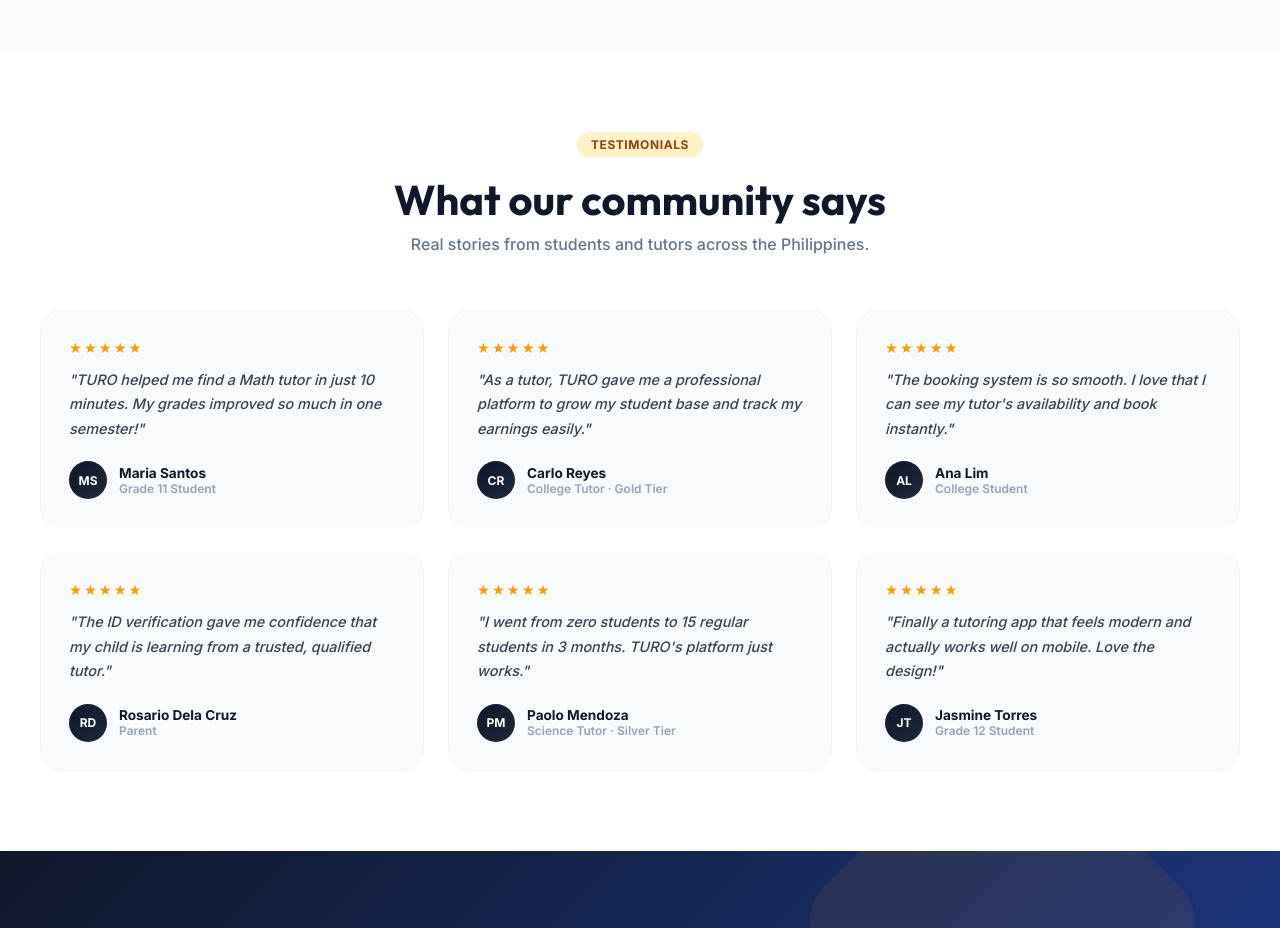
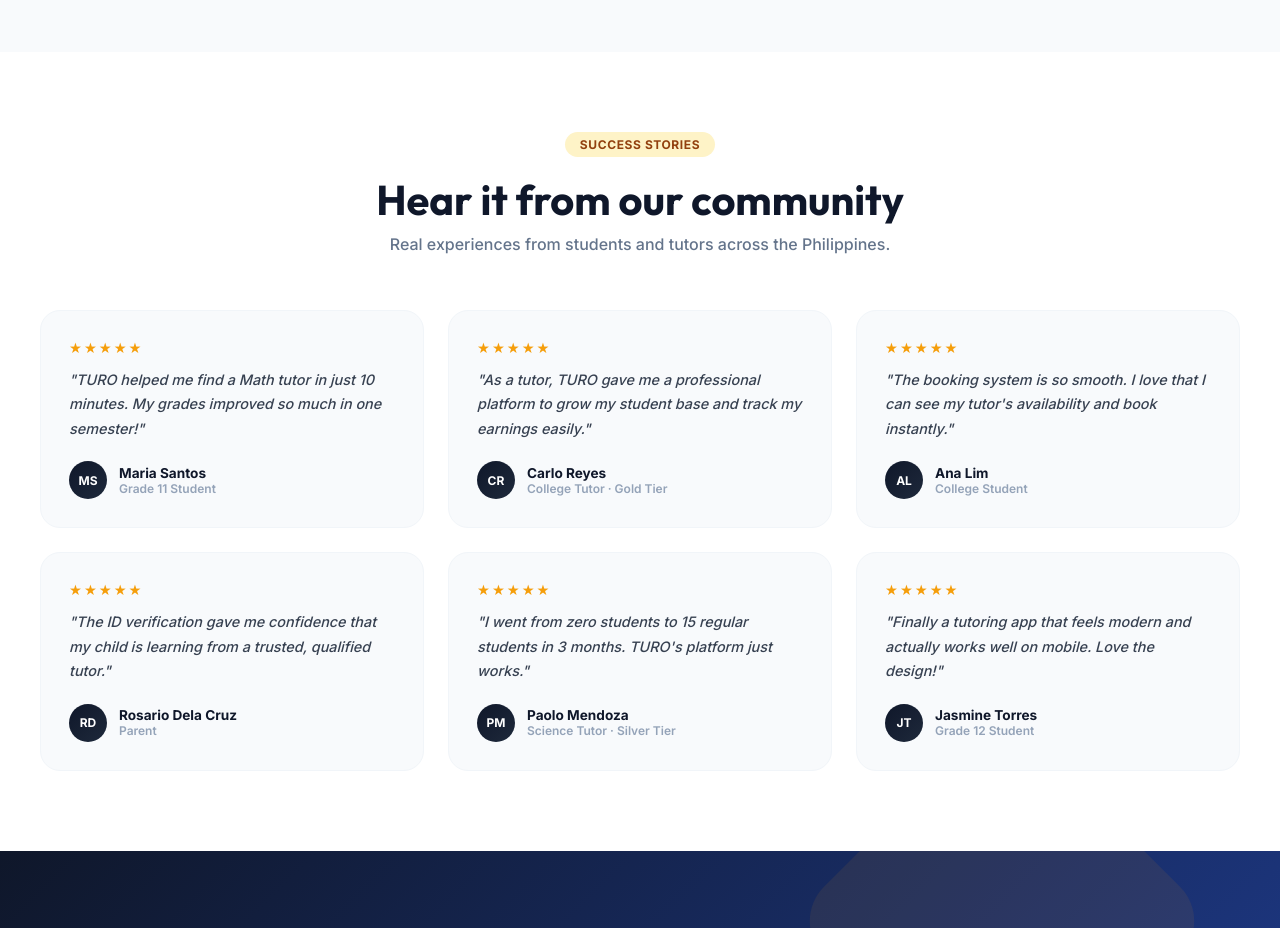
Before and after one commit to bryyyyz/TURO_APP, a Vue app in the folder frontend/: page / in a window 1280 px wide. Shown: the part 3040-3968 px from the top of the page. Built offline with nearby package versions, Linux system fonts and the light colour scheme.

Commit message:
style: rename Testimonials section to Success Stories

```diff
--- a/frontend/src/views/LandingPage.vue
+++ b/frontend/src/views/LandingPage.vue
@@ -186,9 +186,9 @@
     <!-- ══ TESTIMONIALS ══ -->
     <section class="testimonials-section" id="testimonials">
       <div class="section-header">
-        <div class="section-tag">Testimonials</div>
-        <h2>What our community says</h2>
-        <p>Real stories from students and tutors across the Philippines.</p>
+        <div class="section-tag">Success Stories</div>
+        <h2>Hear it from our community</h2>
+        <p>Real experiences from students and tutors across the Philippines.</p>
       </div>
       <div class="testimonials-grid">
         <div class="testimonial-card" v-for="t in testimonials" :key="t.name">
```
